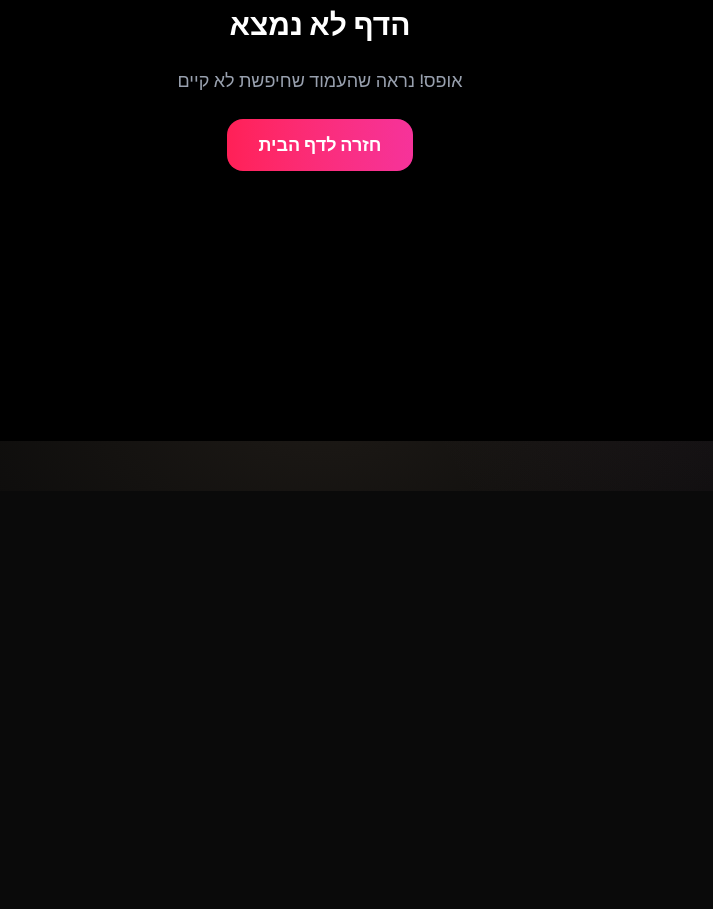
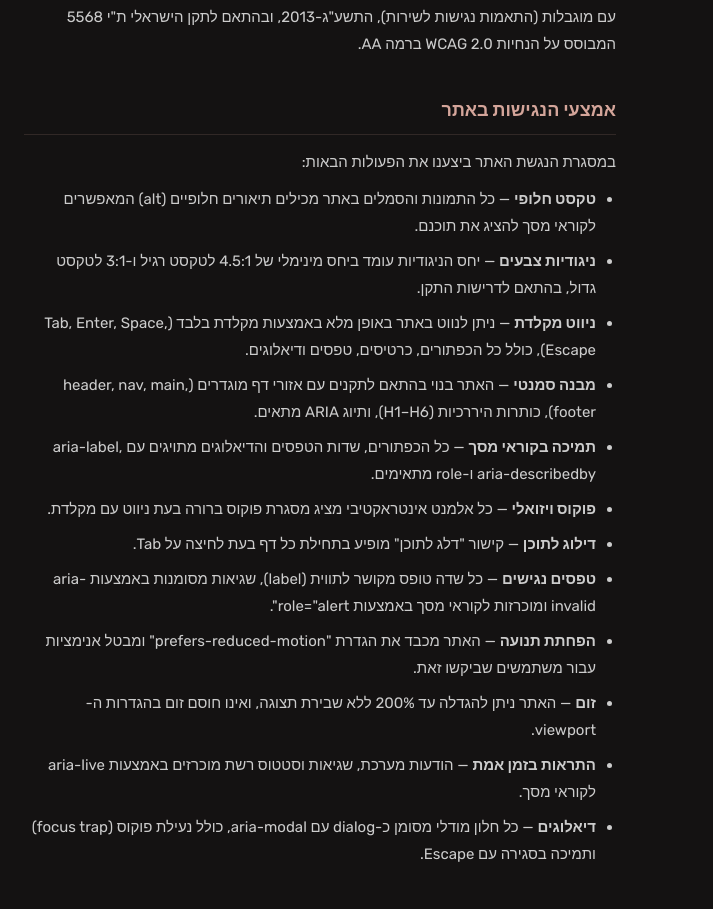
Before and after one commit to tnaydnov/eventa, a Next.js app: page /accessibility in a window 1280 px wide. Before the commit this address had no page. Shown: the part 359-1268 px from the top of the page, without its empty margins (320-1033 px from the left). Before the commit the page ends 800 px from the top, so only its background shows below. Built offline with nearby package versions, Linux system fonts and the light colour scheme.

Commit message:
♿ Add dedicated accessibility statement page (/accessibility)
- Full Hebrew accessibility statement per Israeli regulations
- Details all WCAG 2.0 AA measures implemented
- Contact info for accessibility issues
- Footer link added to all 3 footers (home, dating, legal pages)
- Added to sitemap

```diff
--- /dev/null
+++ b/src/app/accessibility/AccessibilityContent.tsx
@@ -0,0 +1,130 @@
+'use client';
+
+/* Shared inline styles — matches other legal pages */
+const sectionStyle: React.CSSProperties = { marginBottom: '36px' };
+const headingStyle: React.CSSProperties = {
+  fontSize: '18px', fontWeight: 700, color: '#d4a59a',
+  marginBottom: '14px', paddingBottom: '8px',
+  borderBottom: '1px solid rgba(212, 165, 154, 0.15)',
+};
+const textStyle: React.CSSProperties = { color: '#ccc', fontSize: '15px', lineHeight: 1.8, margin: '0 0 10px' };
+const listStyle: React.CSSProperties = { ...textStyle, paddingRight: '20px', listStyleType: 'disc' };
+const liStyle: React.CSSProperties = { marginBottom: '8px' };
+const linkColor: React.CSSProperties = { color: '#d4a59a', fontWeight: 500, textDecoration: 'none' };
+
+export default function AccessibilityContent() {
+  return (
+    <>
+      {/* מבוא */}
+      <div style={sectionStyle}>
+        <h2 style={headingStyle}>מחויבות לנגישות</h2>
+        <p style={textStyle}>
+          Eventa מחויבת להנגשת השירות לאנשים עם מוגבלויות,
+          בהתאם לתקנות שוויון זכויות לאנשים עם מוגבלות (התאמות נגישות לשירות), התשע&quot;ג-2013,
+          ובהתאם לתקן הישראלי ת&quot;י 5568 המבוסס על הנחיות WCAG 2.0 ברמה AA.
+        </p>
+      </div>
+
+      {/* מה עשינו */}
+      <div style={sectionStyle}>
+        <h2 style={headingStyle}>אמצעי הנגישות באתר</h2>
+        <p style={textStyle}>
+          במסגרת הנגשת האתר ביצענו את הפעולות הבאות:
+        </p>
+        <ul style={listStyle}>
+          <li style={liStyle}>
+            <strong>טקסט חלופי</strong> — כל התמונות והסמלים באתר מכילים תיאורים חלופיים (alt)
+            המאפשרים לקוראי מסך להציג את תוכנם.
+          </li>
+          <li style={liStyle}>
+            <strong>ניגודיות צבעים</strong> — יחס הניגודיות עומד ביחס מינימלי של 4.5:1 לטקסט רגיל
+            ו-3:1 לטקסט גדול, בהתאם לדרישות התקן.
+          </li>
+          <li style={liStyle}>
+            <strong>ניווט מקלדת</strong> — ניתן לנווט באתר באופן מלא באמצעות מקלדת בלבד
+            (Tab, Enter, Space, Escape), כולל כל הכפתורים, כרטיסים, טפסים ודיאלוגים.
+          </li>
+          <li style={liStyle}>
+            <strong>מבנה סמנטי</strong> — האתר בנוי בהתאם לתקנים עם אזורי דף מוגדרים
+            (header, nav, main, footer), כותרות היררכיות (H1–H6), ותיוג ARIA מתאים.
+          </li>
+          <li style={liStyle}>
+            <strong>תמיכה בקוראי מסך</strong> — כל הכפתורים, שדות הטפסים והדיאלוגים
+            מתויגים עם aria-label, aria-describedby ו-role מתאימים.
+          </li>
+          <li style={liStyle}>
+            <strong>פוקוס ויזואלי</strong> — כל אלמנט אינטראקטיבי מציג מסגרת פוקוס ברורה
+            בעת ניווט עם מקלדת.
+          </li>
+          <li style={liStyle}>
+            <strong>דילוג לתוכן</strong> — קישור &quot;דלג לתוכן&quot; מופיע בתחילת כל דף
+            בעת לחיצה על Tab.
+          </li>
+          <li style={liStyle}>
+            <strong>טפסים נגישים</strong> — כל שדה טופס מקושר לתווית (label), שגיאות מסומנות
+            באמצעות aria-invalid ומוכרזות לקוראי מסך באמצעות role=&quot;alert&quot;.
+          </li>
+          <li style={liStyle}>
+            <strong>הפחתת תנועה</strong> — האתר מכבד את הגדרת &quot;prefers-reduced-motion&quot;
+            ומבטל אנימציות עבור משתמשים שביקשו זאת.
+          </li>
+          <li style={liStyle}>
+            <strong>זום</strong> — האתר ניתן להגדלה עד 200% ללא שבירת תצוגה,
+            ואינו חוסם זום בהגדרות ה-viewport.
+          </li>
+          <li style={liStyle}>
+            <strong>התראות בזמן אמת</strong> — הודעות מערכת, שגיאות וסטטוס רשת
+            מוכרזים באמצעות aria-live לקוראי מסך.
+          </li>
+          <li style={liStyle}>
+            <strong>דיאלוגים</strong> — כל חלון מודלי מסומן כ-dialog עם aria-modal,
+            כולל נעילת פוקוס (focus trap) ותמיכה בסגירה עם Escape.
+          </li>
+        </ul>
+      </div>
+
+      {/* תקן */}
+      <div style={sectionStyle}>
+        <h2 style={headingStyle}>התקן שלפיו הונגש האתר</h2>
+        <p style={textStyle}>
+          האתר הונגש בהתאם לתקן הישראלי ת&quot;י 5568, המבוסס על הנחיות WCAG 2.0 ברמת AA
+          (Web Content Accessibility Guidelines).
+        </p>
+      </div>
+
+      {/* מגבלות ידועות */}
+      <div style={sectionStyle}>
+        <h2 style={headingStyle}>מגבלות ידועות</h2>
+        <p style={textStyle}>
+          אנו עושים כמיטב יכולתנו להנגיש את כל חלקי האתר.
+          עם זאת, ייתכנו רכיבים שטרם הונגשו באופן מלא.
+          אם נתקלתם בבעיית נגישות — נשמח לשמוע ולתקן בהקדם.
+        </p>
+      </div>
+
+      {/* פנייה */}
+      <div style={sectionStyle}>
+        <h2 style={headingStyle}>יצירת קשר בנושא נגישות</h2>
+        <p style={textStyle}>
+          בכל שאלה, בקשה או דיווח על ליקוי נגישות ניתן לפנות אלינו:
+        </p>
+        <ul style={listStyle}>
+          <li style={liStyle}>
+            דוא&quot;ל: <span style={linkColor}>contact@eventa.productions</span>
+          </li>
+        </ul>
+        <p style={textStyle}>
+          אנו מתחייבים לטפל בכל פנייה בנושא נגישות תוך 14 ימי עסקים.
+        </p>
+      </div>
+
+      {/* תאריך */}
+      <div style={{ ...sectionStyle, marginBottom: 0 }}>
+        <h2 style={headingStyle}>תאריך עדכון ההצהרה</h2>
+        <p style={textStyle}>
+          הצהרת נגישות זו עודכנה לאחרונה בתאריך: פברואר 2026.
+        </p>
+      </div>
+    </>
+  );
+}
--- /dev/null
+++ b/src/app/accessibility/page.tsx
@@ -0,0 +1,17 @@
+import type { Metadata } from 'next';
+import SitePageLayout from '@/components/SitePageLayout';
+import AccessibilityContent from './AccessibilityContent';
+
+export const metadata: Metadata = {
+  title: 'הצהרת נגישות | Eventa',
+  description: 'הצהרת הנגישות של Eventa - מידע על אמצעי הנגישות באתר בהתאם לתקן הישראלי 5568.',
+  alternates: { canonical: 'https://www.eventa.productions/accessibility' },
+};
+
+export default function AccessibilityPage() {
+  return (
+    <SitePageLayout title="הצהרת נגישות" updatedAt="פברואר 2026">
+      <AccessibilityContent />
+    </SitePageLayout>
+  );
+}
--- a/src/app/dating/page.tsx
+++ b/src/app/dating/page.tsx
@@ -307,6 +307,7 @@ export default function LandingPage() {
           <a href="/privacy">מדיניות פרטיות</a>
           <a href="/terms">תנאי שימוש</a>
           <a href="/cookies">מדיניות עוגיות</a>
+          <a href="/accessibility">הצהרת נגישות</a>
         </div>
         <p className="landing-footer__copy">
           © {new Date().getFullYear()} Eventa. כל הזכויות שמורות.
--- a/src/app/page.tsx
+++ b/src/app/page.tsx
@@ -102,6 +102,7 @@ export default function HomePage() {
           <Link href="/privacy">מדיניות פרטיות</Link>
           <Link href="/terms">תנאי שימוש</Link>
           <Link href="/cookies">מדיניות עוגיות</Link>
+          <Link href="/accessibility">הצהרת נגישות</Link>
         </div>
         <div className="hp__footer-copy">
           <span>© {new Date().getFullYear()}</span>
--- a/src/app/sitemap.ts
+++ b/src/app/sitemap.ts
@@ -53,5 +53,11 @@ export default function sitemap(): MetadataRoute.Sitemap {
       changeFrequency: 'monthly',
       priority: 0.3,
     },
+    {
+      url: `${baseUrl}/accessibility`,
+      lastModified,
+      changeFrequency: 'monthly',
+      priority: 0.4,
+    },
   ];
 }
--- a/src/components/SitePageLayout.tsx
+++ b/src/components/SitePageLayout.tsx
@@ -77,6 +77,7 @@ export default function SitePageLayout({
           <Link href="/privacy">מדיניות פרטיות</Link>
           <Link href="/terms">תנאי שימוש</Link>
           <Link href="/cookies">מדיניות עוגיות</Link>
+          <Link href="/accessibility">הצהרת נגישות</Link>
         </div>
         <p className="site-page__footer-copy">
           © {new Date().getFullYear()} Eventa. כל הזכויות שמורות.
```
